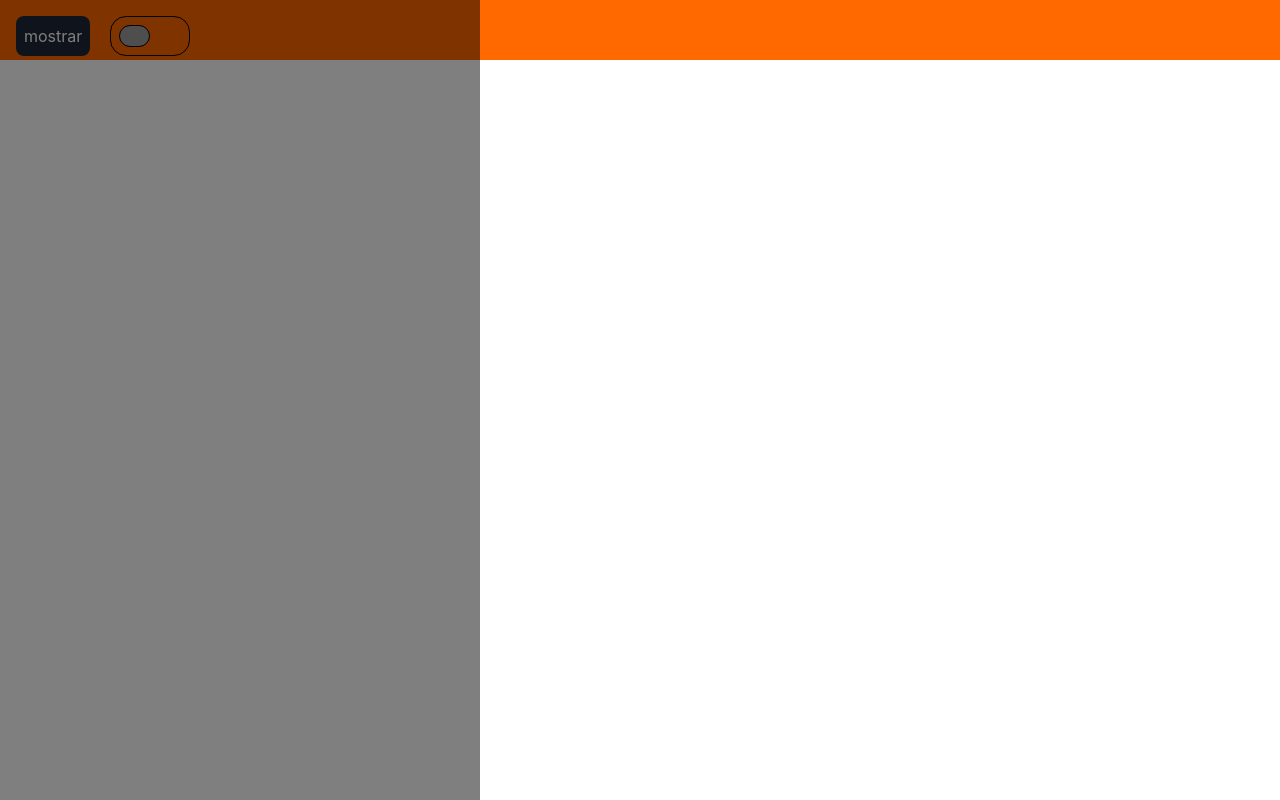
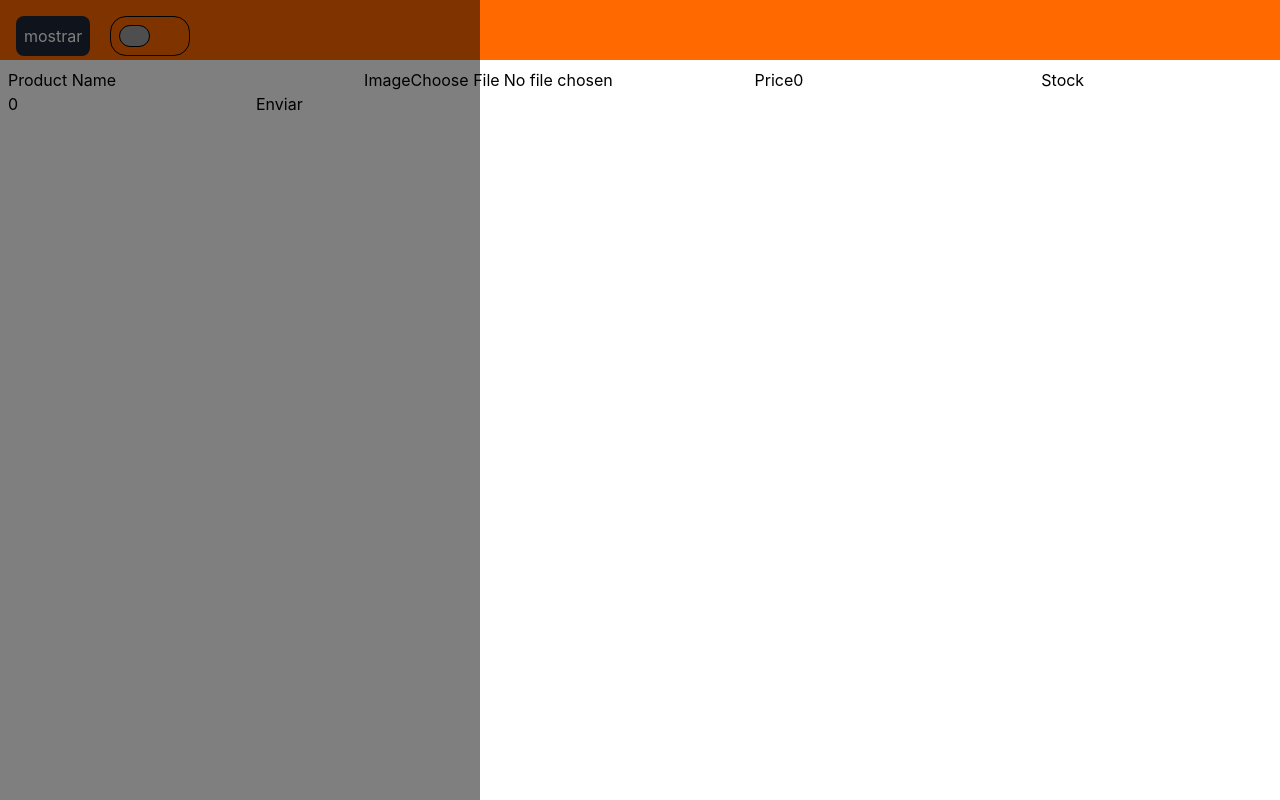
Before and after one commit to and1ru/POS-front, a React (Vite) app: page /private/create-product in a window 1280 px wide. Built offline with nearby package versions, Linux system fonts and the light colour scheme; grey boxes are pictures that could not be loaded.

Commit message:
se agrego una imagen al schema y tambien se agrego un formulario para creear un producto

```diff
--- a/src/pages/create-product-page.tsx
+++ b/src/pages/create-product-page.tsx
@@ -1,5 +1,30 @@
+import { useForm, type SubmitHandler } from "react-hook-form";
+import { productSchema, type productType } from "../schemas/product-schema";
+import { InputComponent } from "../components/Input-component";
+import { zodResolver } from "@hookform/resolvers/zod";
+
 export const CreateProductPage = () => {
+  const { handleSubmit, control, formState: { errors }} = useForm<productType>({
+    defaultValues:{
+      name: "",
+      price: 0,
+      stock: 0
+    },
+    mode: "onBlur",
+    resolver: zodResolver(productSchema)
+  })
+
+  const handleForm:SubmitHandler<productType> = (data) => {
+    console.log(data)
+  }
+
   return (
-    <></>
+    <form onSubmit={handleSubmit(handleForm)}>
+      <InputComponent control={control} label="Product Name" name="name" type="text" error={errors.name} />
+      <InputComponent control={control} label="Image" name="image" type="file" error={errors.image} />
+      <InputComponent control={control} label="Price" name="price" type="number" error={errors.price} />
+      <InputComponent control={control} label="Stock" name="stock" type="number" error={errors.stock} />
+      <button>Enviar</button>
+    </form>
   );
 };
--- a/src/schemas/product-schema.ts
+++ b/src/schemas/product-schema.ts
@@ -17,3 +17,5 @@ export const productSchema = z.object({
             .refine((file) => file.size <= max_file_size, "el tamaño maximo es de 5MB")
             .refine((file) => accepted_image_type.includes(file.type), "Solo se permiten formatos .jpg, .jpeg, .png y .webp")
 })
+
+export type productType = z.infer<typeof productSchema>
```
